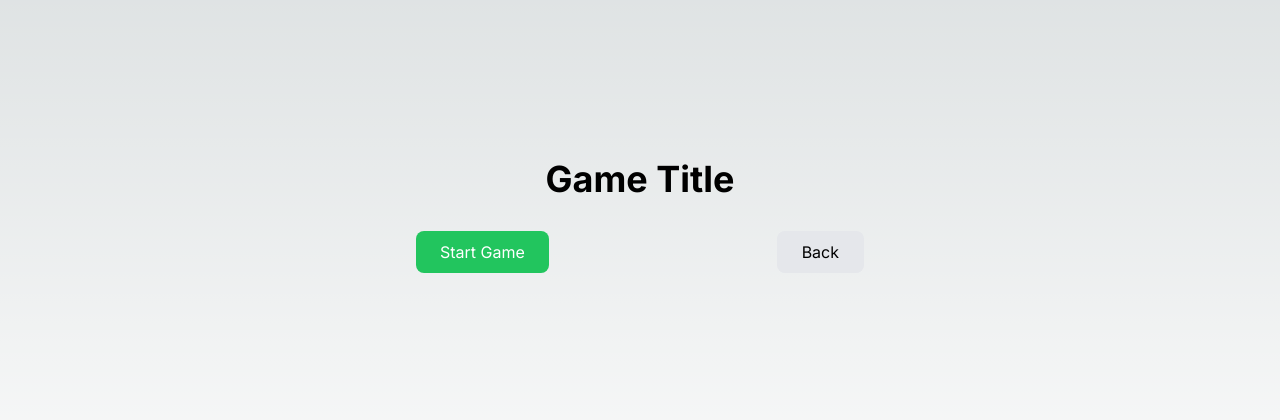
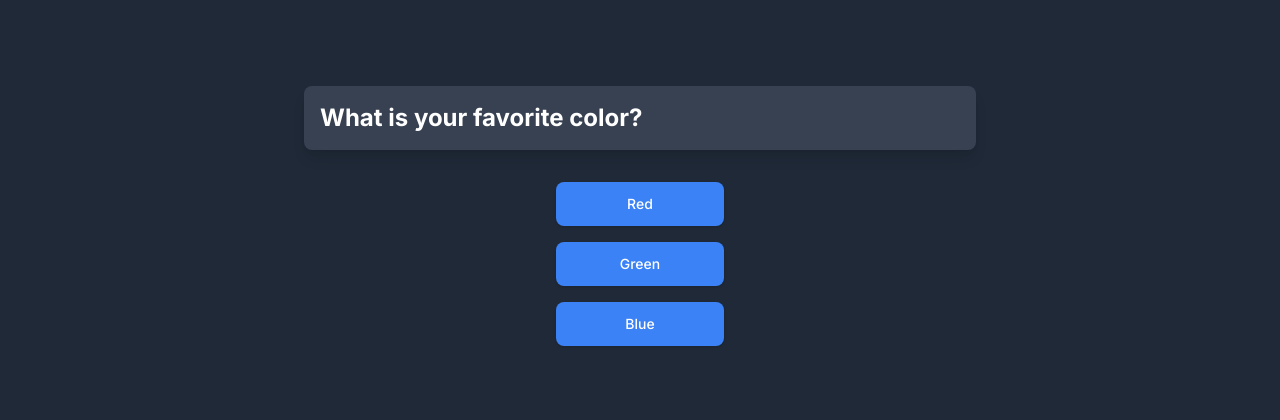
Before and after one commit to deepme987/ai-game, a Next.js app: page /game-session/1/1 in a window 1280 px wide. Shown: the part 184-604 px from the top of the page. Built offline with nearby package versions, Linux system fonts and the light colour scheme.

Commit message:
chore: dynamic game page

```diff
--- a/src/app/game-session/[sessionId]/[userid]/game-page.tsx
+++ b/src/app/game-session/[sessionId]/[userid]/game-page.tsx
@@ -1,8 +1,35 @@
+import React from 'react';
 
-export default function GamePage({ data }: { data: any ; }) {
+
+const GamePage: React.FC<{ data: any }> = ({ data }) => {
+  const { currentPrompt, currentOptions } = data;
+
+  const handleOptionClick = (option: string) => {
+    // TODO: handle option click
+    console.log(option);
+  };
+
+  if (!currentOptions) return 'Loading';
+
   return (
-    <>
-    Test
-    </>
-  )
-}
+    <div className="flex min-h-screen flex-col items-center justify-center bg-gray-800 p-6 text-white">
+      <div className="mb-8 w-full max-w-2xl p-4 bg-gray-700 rounded-lg shadow-lg">
+        <h2 className="text-2xl font-bold">{currentPrompt}</h2>
+      </div>
+
+      <div className="space-y-4">
+        {currentOptions.map((option: string, index: number) => (
+          <button
+            key={index}
+            onClick={() => handleOptionClick(option)}
+            className="w-full max-w-xs p-3 bg-blue-500 rounded-lg shadow text-sm font-medium hover:bg-blue-600 focus:outline-none focus:ring focus:ring-blue-300 focus:ring-opacity-50"
+          >
+            {option}
+          </button>
+        ))}
+      </div>
+    </div>
+  );
+};
+
+export default GamePage;
--- a/src/app/game-session/[sessionId]/[userid]/page.tsx
+++ b/src/app/game-session/[sessionId]/[userid]/page.tsx
@@ -1,15 +1,18 @@
 'use client';
 import PlayersList from "@/app/game-session/[sessionId]/[userid]/players-list";
 import GamePage from "@/app/game-session/[sessionId]/[userid]/game-page";
-import { GameData } from "@/types";
+import {GameDataProps} from "@/types";
 
 export default function GameSessionPage() {  // Function to handle the removal of users. Placeholder for now.
 
   // TODO: replace this with actual data from the server
   const data = {
-    started: false,
+    started: true,
     gameData: {
       users: [],
+      currentPrompt: "What is your favorite color?",
+      currentOptions: ["Red", "Green", "Blue"],
+      currentResponses: {},
     }
   }
 
@@ -23,7 +26,7 @@ export default function GameSessionPage() {  // Function to handle the removal o
 
 export async function loader({ params: { sessionId , userid } }: { params: { sessionId: number , userid: number } }) {
   // Fetch the session data using params.sessionId
-  const users = await fetchUsersForSession(sessionId, userid) as Promise<GameData>
+  const users = await fetchUsersForSession(sessionId, userid) as Promise<GameDataProps>
   console.log(users);
   return { data: { sessionId: sessionId, users } };
 }
```
Also changed, not shown: src/types.tsx (+5 -3 lines).
